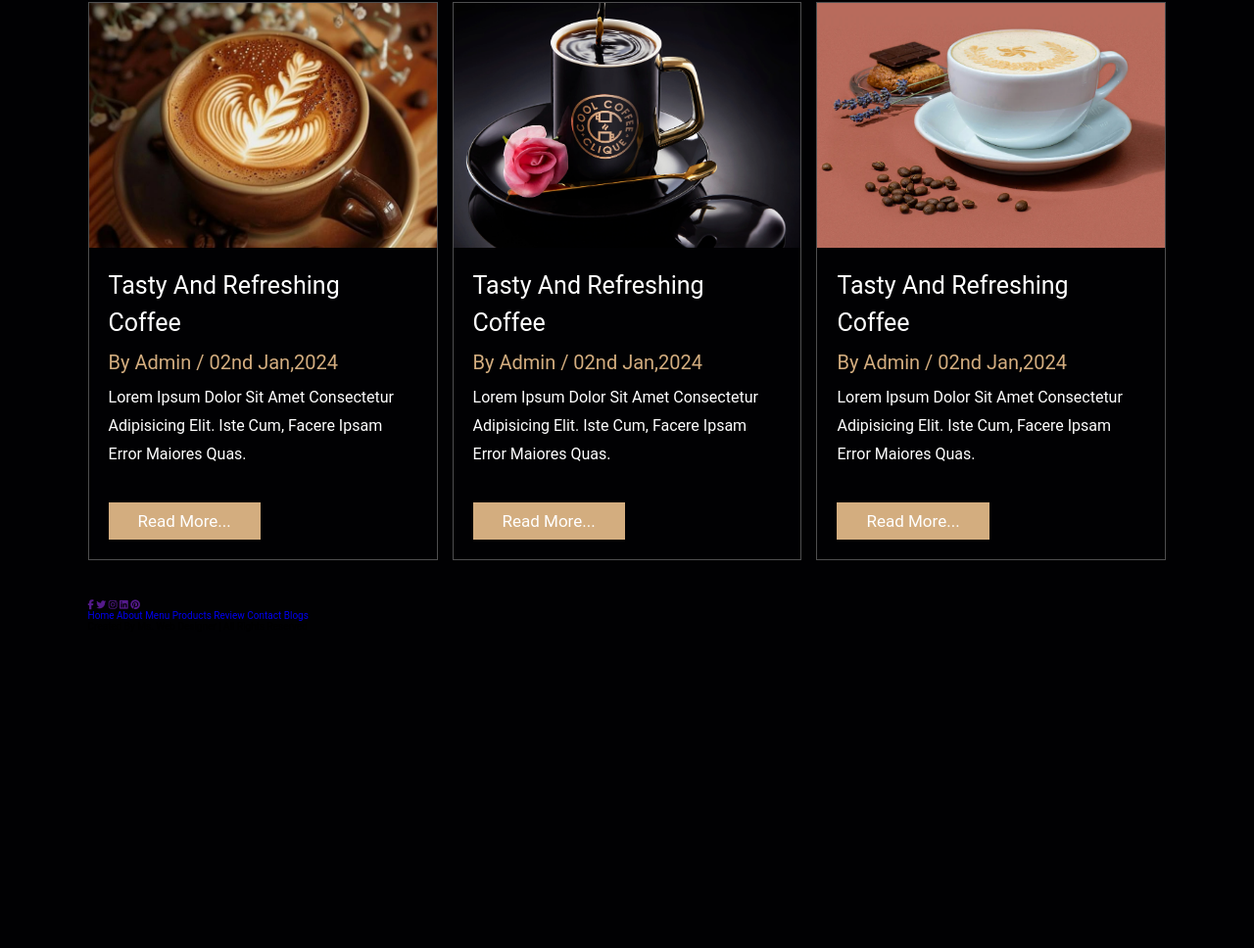
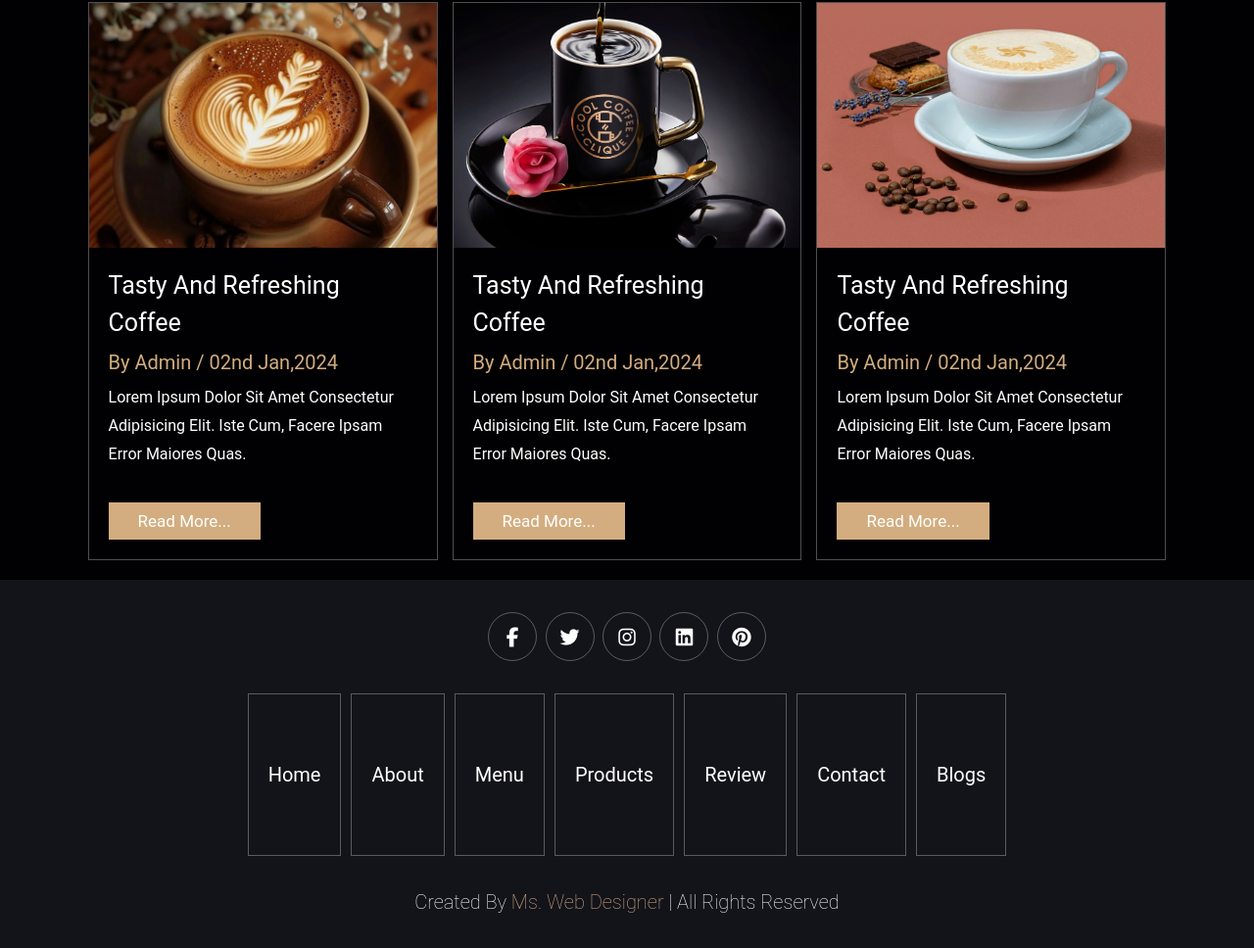
Before and after one commit to Divyadharshana5/Coffee-shop-website, a plain HTML site: page index.html in a window 1280 px wide. Shown: the part 3891-4859 px from the top of the page at 98% size. Before the commit the page ends 4556 px from the top, so only its background shows below. Drawn offline with Linux system fonts and the light colour scheme.

Commit message:
finished

```diff
--- a/index.html
+++ b/index.html
@@ -376,7 +376,7 @@
     </section>
 
     <section class="footer">
-      <div class="shar">
+      <div class="share">
         <a href="" class="fab fa-facebook-f"></a>
         <a href="" class="fab fa-twitter"></a>
         <a href="" class="fab fa-instagram"></a>
--- a/style.css
+++ b/style.css
@@ -530,6 +530,61 @@ section {
   padding: 1rem 0;
 }
 
+.footer {
+  background: var(--black);
+  text-align: center;
+}
+
+.footer .share {
+  padding: 1rem 0;
+}
+
+.footer .share a {
+  height: 5rem;
+  width: 5rem;
+  line-height: 5rem;
+  font-size: 2rem;
+  color: #fff;
+  border: var(--border);
+  margin: 0.3rem;
+  border-radius: 50%;
+}
+
+.footer .share a:hover {
+  background-color: var(--main-color);
+}
+
+.footer .links {
+  display: flex;
+  justify-content: center;
+  flex-wrap: wrap;
+  padding: 2rem 0;
+  gap: 1rem;
+}
+
+.footer .links a {
+  padding: 7rem 2rem;
+  color: #fff;
+  border: var(--border);
+  font-size: 2rem;
+}
+
+.footer .links a:hover {
+  background-color: var(--main-color);
+  color: var(--black);
+}
+
+.footer .credit {
+  font-size: 2rem;
+  color: #fff;
+  font-weight: lighter;
+  padding: 1.5rem;
+}
+
+.footer .credit span {
+  color: var(--main-color);
+}
+
 @media (max-width: 991px) {
   html {
     font-size: 55%;
```
